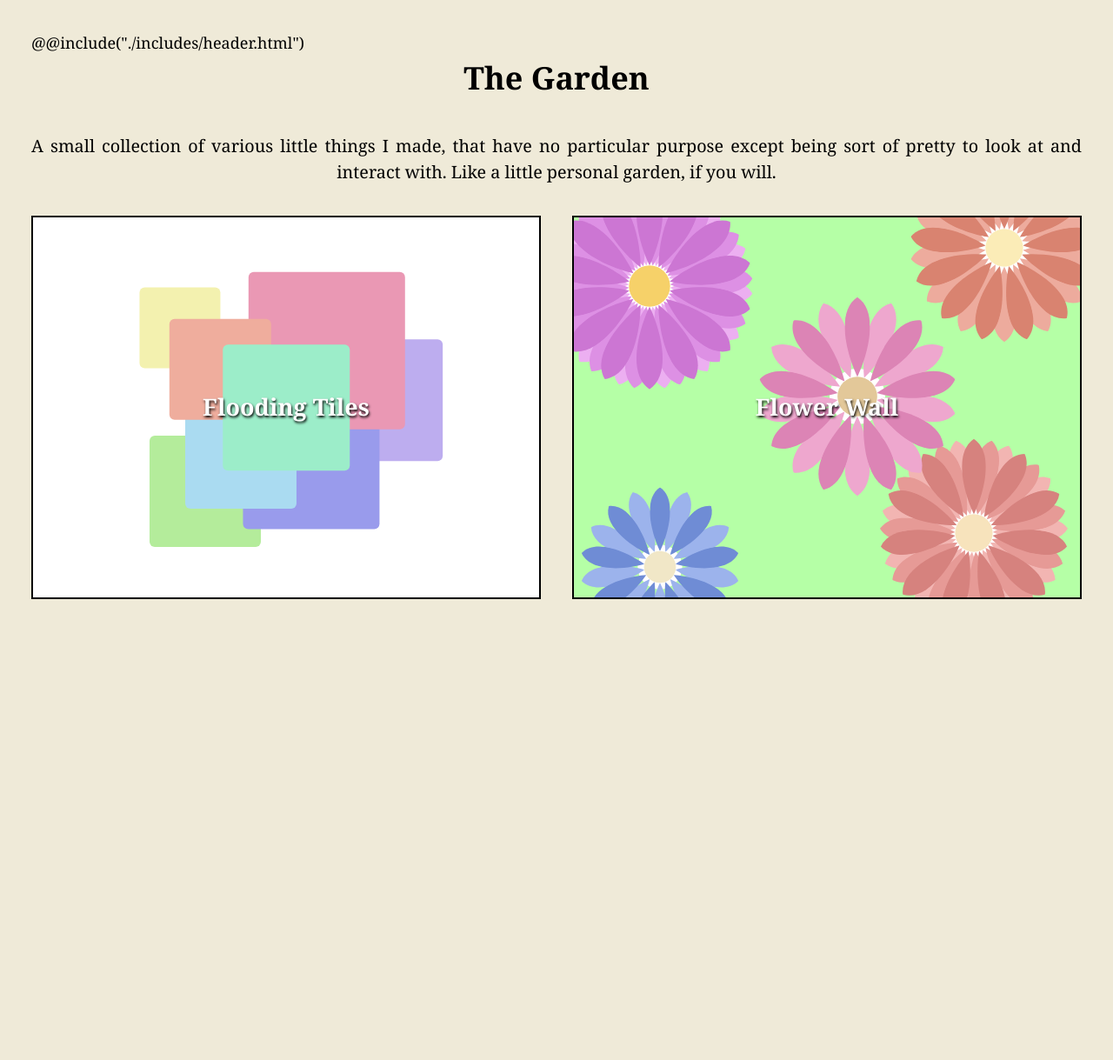
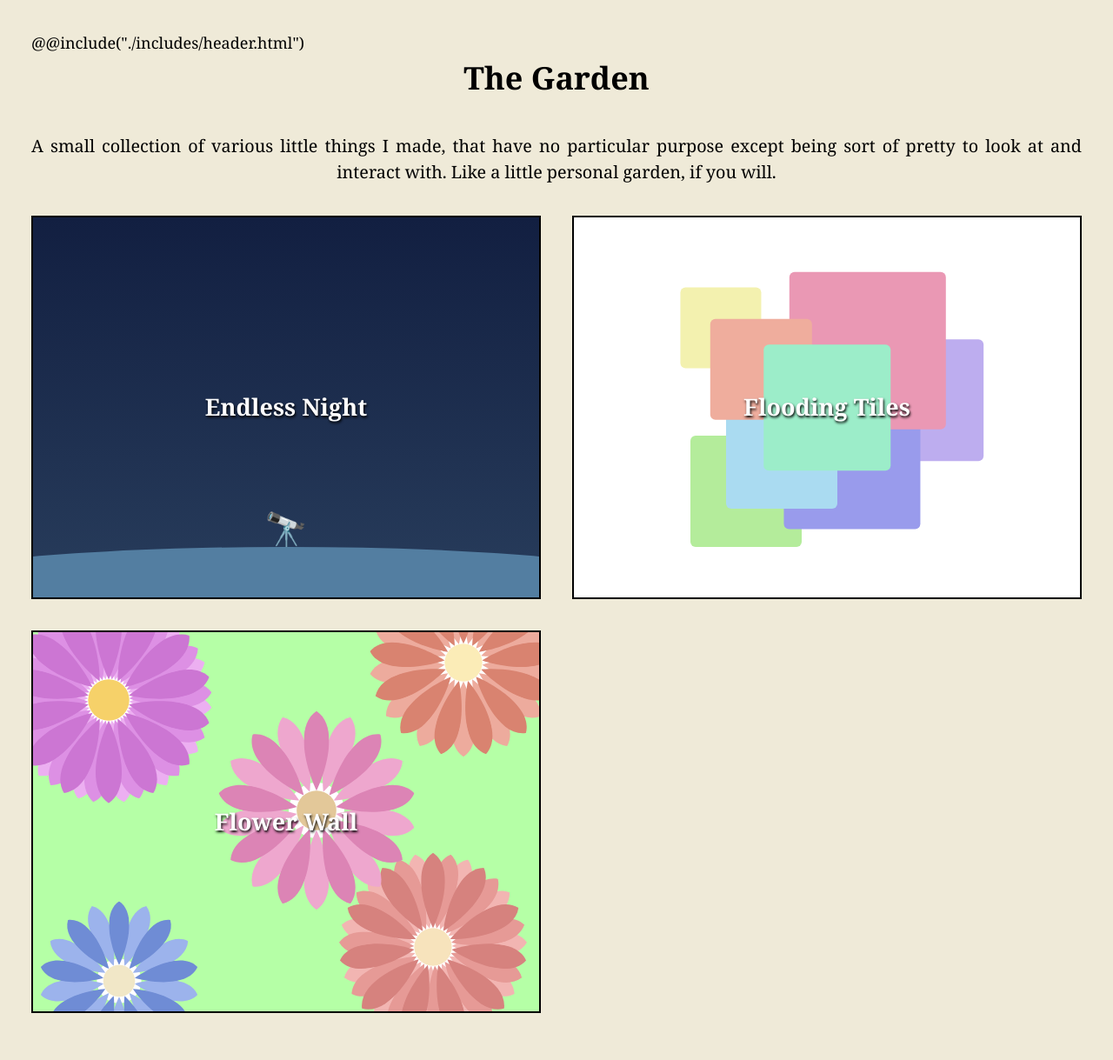
Before and after one commit to Planeshift/A-Garden-of-Some-So, a PHP site: page /Source/Garden/html/garden.html in a window 1280 px wide. Shown: the whole page at 87% size. Before the commit the page ends 689 px from the top, so only its background shows below. Run offline with PHP 8.4, Linux system fonts and the light colour scheme.

Commit message:
Garden updated

```diff
--- a/Source/Garden/css/garden.css
+++ b/Source/Garden/css/garden.css
@@ -1,3 +1,9 @@
+:root{
+    --dark-sky: #121f41;
+    --light-sky: #283d5c;
+    --land: #537ea1;
+}
+
 #garden-introduction{
     margin: 0 auto 2rem;
 
@@ -153,3 +159,31 @@
 #area-tile-background-flower-wall{
     background-color: #b5ffa6;
 }
+
+/* Endless Night */
+
+#landscape{
+    position: relative;
+    display: flex;
+    z-index: 10;
+    width: 100%;
+    height: 100%;
+    background: linear-gradient(var(--dark-sky), var(--light-sky));
+    flex-direction: column;
+    justify-content: end;
+    align-items: center;
+}
+
+#telescope{
+    font-size: 5vh;
+    margin-bottom: -10px;
+    user-select: none;
+}
+
+#land{
+    margin-bottom: -5%;
+    width: 150%;
+    height: 20%;
+    border-radius: 60%;
+    background-color: #537ea1;
+}
--- a/Source/Garden/html/garden.html
+++ b/Source/Garden/html/garden.html
@@ -23,6 +23,18 @@
             </p>
 
             <div id="areas-tiles-container">
+                <a href="/Source/Areas/Endless Night/html/endless-night.html" class="area-tile">
+                    <div class="area-tile-content">
+                        <div class="area-tile-title">Endless Night</div>
+                        <div id="area-tile-background-endless-night" class="area-tile-background">
+                            <div id="landscape">
+                                <div id="telescope" class="cursor-pointer">🔭</div>
+                                <div id="land"></div>
+                            </div>
+                        </div>
+                    </div>
+                </a>
+
                 <a href="/Source/Areas/Flooding Tiles/html/flooding-tiles.html" class="area-tile">
                     <div class="area-tile-content">
                         <div class="area-tile-title">Flooding Tiles</div>
```
